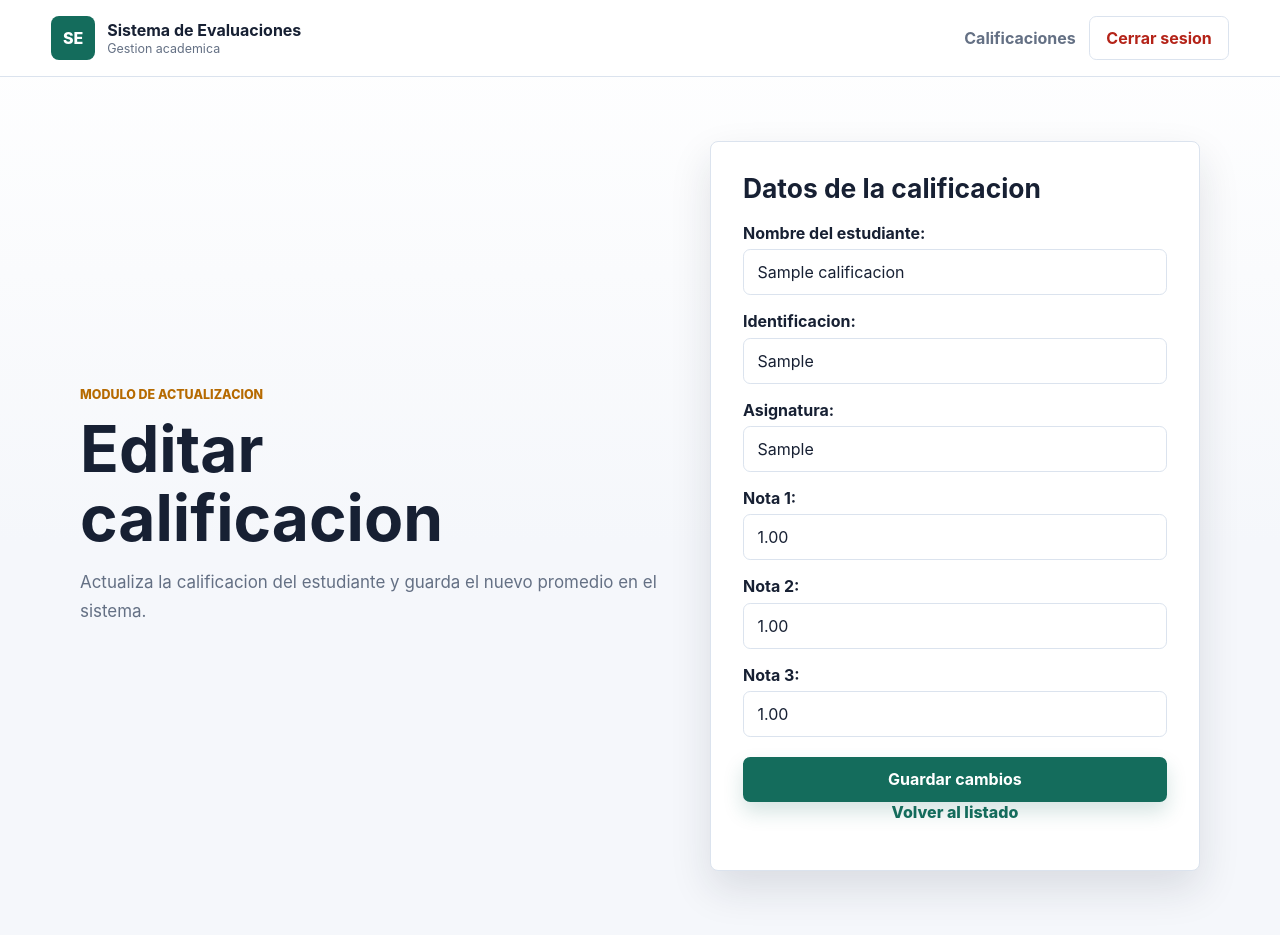
After one commit to Zero100x/Laboratorio-final, a Django app: page /calificaciones/editar/1/ in a window 1280 px wide. The commit adds this page. Run offline with Django 5.2, Linux system fonts and the light colour scheme; a user stored in the database is signed in; tables that the repository leaves empty hold one stand-in row (values such as "Sample post").

Commit message:
Agregar editar y eliminar calificaciones

```diff
--- a/calificaciones_estudiantes/urls.py
+++ b/calificaciones_estudiantes/urls.py
@@ -4,4 +4,6 @@ from . import views
 urlpatterns = [
     path('', views.listar_calificaciones, name='listar'),
     path('crear/', views.crear_calificacion, name='crear'),
+    path('editar/<int:calificacion_id>/', views.editar_calificacion, name='editar'),
+    path('eliminar/<int:calificacion_id>/', views.eliminar_calificacion, name='eliminar'),
 ]
--- a/calificaciones_estudiantes/views.py
+++ b/calificaciones_estudiantes/views.py
@@ -1,6 +1,6 @@
 from django.contrib.auth import login
 from django.contrib.auth.decorators import login_required
-from django.shortcuts import redirect, render
+from django.shortcuts import get_object_or_404, redirect, render
 
 from .forms import CalificacionForm, RegistroUsuarioForm
 from .models import Calificacion
@@ -33,6 +33,33 @@ def crear_calificacion(request):
     return render(request, 'calificaciones/crear.html', {'form': form})
 
 
+@login_required
+def editar_calificacion(request, calificacion_id):
+    calificacion = get_object_or_404(Calificacion, pk=calificacion_id)
+    if request.method == 'POST':
+        form = CalificacionForm(request.POST, instance=calificacion)
+        if form.is_valid():
+            form.save()
+            return redirect('listar')
+    else:
+        form = CalificacionForm(instance=calificacion)
+
+    return render(
+        request,
+        'calificaciones/editar.html',
+        {'form': form, 'calificacion': calificacion},
+    )
+
+
+@login_required
+def eliminar_calificacion(request, calificacion_id):
+    calificacion = get_object_or_404(Calificacion, pk=calificacion_id)
+    if request.method == 'POST':
+        calificacion.delete()
+        return redirect('listar')
+    return redirect('listar')
+
+
 def registro(request):
     if request.method == 'POST':
         form = RegistroUsuarioForm(request.POST)
--- a/static/css/app.css
+++ b/static/css/app.css
@@ -340,6 +340,12 @@ h2 {
     font-weight: 800;
 }
 
+.row-actions {
+    display: inline-flex;
+    flex-wrap: wrap;
+    gap: 0.5rem;
+}
+
 .empty-state {
     padding: clamp(1.5rem, 5vw, 3rem);
     text-align: center;
--- /dev/null
+++ b/templates/calificaciones/editar.html
@@ -0,0 +1,28 @@
+{% extends "base.html" %}
+
+{% block title %}Editar calificacion | Sistema de Evaluaciones{% endblock %}
+
+{% block content %}
+<section class="auth-layout">
+    <div>
+        <p class="eyebrow">Modulo de actualizacion</p>
+        <h1>Editar calificacion</h1>
+        <p class="lead">
+            Actualiza la calificacion del estudiante y guarda el nuevo promedio
+            en el sistema.
+        </p>
+    </div>
+
+    <div class="auth-panel">
+        <h2>Datos de la calificacion</h2>
+        <form method="post">
+            {% csrf_token %}
+            {{ form.as_p }}
+            <button class="button" type="submit">Guardar cambios</button>
+        </form>
+        <p class="auth-footer">
+            <a href="{% url 'listar' %}">Volver al listado</a>
+        </p>
+    </div>
+</section>
+{% endblock %}
```
Also changed, not shown: templates/calificaciones/listar.html (+12 -0 lines).
